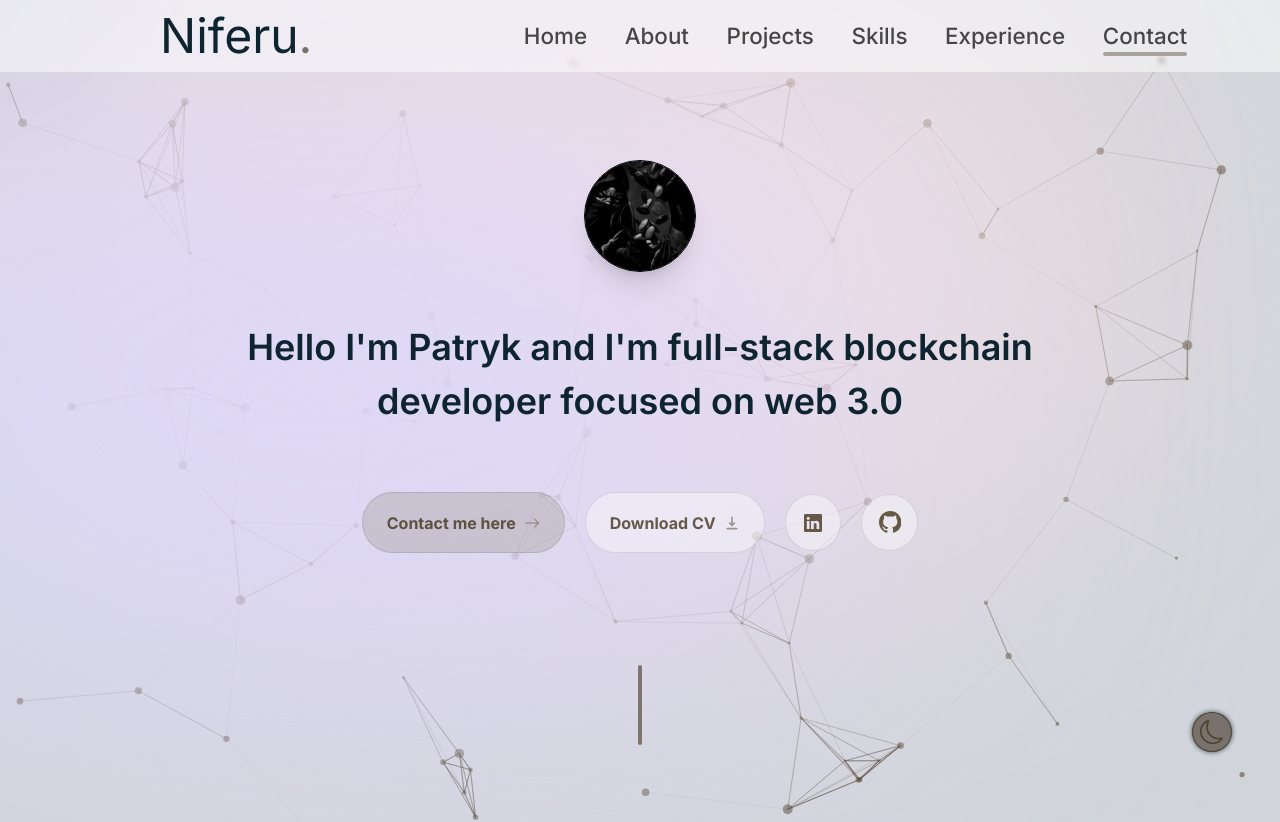
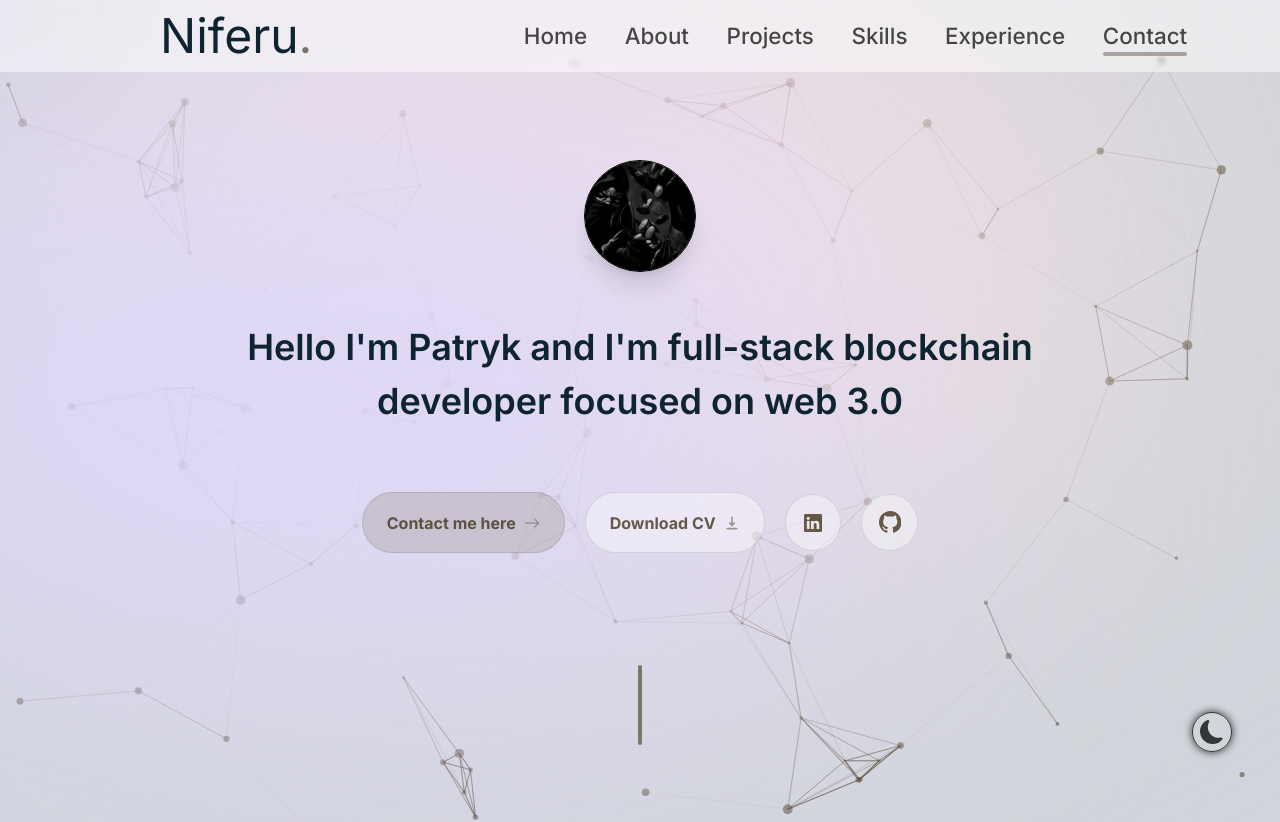
Before and after one commit to Nlferu/niferu-portfolio-website, a Next.js app: page / in a window 1280 px wide. Shown: the top 822 px of the page. Built offline with nearby package versions, Linux system fonts and the light colour scheme; no server answers.

Commit message:
colors finished

```diff
--- a/components/intro.tsx
+++ b/components/intro.tsx
@@ -56,21 +56,21 @@ export default function Intro() {
                     Contact me here <BsArrowRight className="opacity-60 group-hover:translate-x-[0.3rem] transition" />
                 </Link>
                 <a
-                    className="group flex items-center gap-2 px-[1.5rem] py-[1.1rem] font-bold text-nite hover:text-lord dark:text-alfa dark:hover:text-god borderBlack borderDevil bg-white dark:bg-black bg-opacity-40 dark:bg-opacity-40 rounded-full focus:scale-110 hover:scale-110 hover:bg-white dark:hover:bg-devil active:scale-105 duration-custom ease-customBezier hover:translate-y-[-4px]"
+                    className="group flex items-center gap-2 px-[1.5rem] py-[1.1rem] font-bold text-nite hover:text-lord dark:text-alfa dark:hover:text-god borderBlack borderDevil bg-white dark:bg-black bg-opacity-40 dark:bg-opacity-50 rounded-full focus:scale-110 hover:scale-110 hover:bg-white dark:hover:bg-devil active:scale-105 duration-custom ease-customBezier hover:translate-y-[-4px]"
                     href="/CV.pdf"
                     download
                 >
                     Download CV <HiDownload className="opacity-60 group-hover:translate-y-1 transition" />
                 </a>
                 <a
-                    className="flex items-center gap-2 p-[1.15rem] text-lg text-nite hover:text-lord dark:text-alfa dark:hover:text-god borderBlack borderDevil bg-white dark:bg-black bg-opacity-40 dark:bg-opacity-40 rounded-full focus:scale-110 hover:scale-[1.2] hover:bg-white dark:hover:bg-devil active:scale-110 duration-custom ease-customBezier hover:translate-y-[-4px]"
+                    className="flex items-center gap-2 p-[1.15rem] text-lg text-nite hover:text-lord dark:text-alfa dark:hover:text-god borderBlack borderDevil bg-white dark:bg-black bg-opacity-40 dark:bg-opacity-50 rounded-full focus:scale-110 hover:scale-[1.2] hover:bg-white dark:hover:bg-devil active:scale-110 duration-custom ease-customBezier hover:translate-y-[-4px]"
                     href="https://www.linkedin.com/in/patryk-wargacki-946401190/"
                     target="_blank"
                 >
                     <BsLinkedin />
                 </a>
                 <a
-                    className="flex items-center gap-2 p-[1.012rem] text-[1.4rem] text-nite hover:text-lord dark:text-alfa dark:hover:text-god borderBlack borderDevil bg-white dark:bg-black bg-opacity-40 dark:bg-opacity-40 rounded-full focus:scale-110 hover:scale-[1.2] hover:bg-white dark:hover:bg-devil active:scale-110 duration-custom ease-customBezier hover:translate-y-[-4px]"
+                    className="flex items-center gap-2 p-[1.012rem] text-[1.4rem] text-nite hover:text-lord dark:text-alfa dark:hover:text-god borderBlack borderDevil bg-white dark:bg-black bg-opacity-40 dark:bg-opacity-50 rounded-full focus:scale-110 hover:scale-[1.2] hover:bg-white dark:hover:bg-devil active:scale-110 duration-custom ease-customBezier hover:translate-y-[-4px]"
                     href="https://github.com/Neftyr"
                     target="_blank"
                 >
--- a/components/theme-switch.tsx
+++ b/components/theme-switch.tsx
@@ -1,7 +1,7 @@
 "use client"
 
 import React from "react"
-import { BsMoon, BsSun } from "react-icons/bs"
+import { BsMoonFill, BsSunFill } from "react-icons/bs"
 import { useTheme } from "@/context/theme-context"
 
 export type Theme = "light" | "dark"
@@ -11,10 +11,10 @@ export default function ThemeSwitch() {
 
     return (
         <button
-            className="flex fixed items-center bg-stone-500 bg-opacity-100 dark:bg-opacity-0 border-solid border-[0.2px] border-nite hover:border-lord dark:border-alfa shadow-night dark:shadow-sun hover:shadow-nightA dark:hover:shadow-sunA rounded-full justify-center backdrop-blur-[0.5rem] bottom-12 right-12 text-nite hover:text-lord dark:text-alfa dark:hover:text-god h-10 w-10 text-2xl hover:scale-[1.15] active:scale-105 transition-all"
+            className="flex fixed items-center bg-transparent bg-opacity-0 dark:bg-opacity-0 border-solid border-[0.3px] border-las hover:border-dev dark:border-anu shadow-night dark:shadow-sun hover:shadow-nightA dark:hover:shadow-sunA rounded-full justify-center backdrop-blur-[0.2rem] bottom-12 right-12 text-las hover:text-dev dark:text-ra dark:hover:text-anu h-10 w-10 text-2xl hover:scale-[1.15] active:scale-105 transition-all"
             onClick={toggleTheme}
         >
-            {theme === "light" ? <BsMoon /> : <BsSun />}
+            {theme === "light" ? <BsMoonFill /> : <BsSunFill />}
         </button>
     )
 }
--- a/tailwind.config.ts
+++ b/tailwind.config.ts
@@ -17,16 +17,22 @@ const config: Config = {
             },
             boxShadow: {
                 "3xl": "0 0 20px rgba(255, 255, 255, 0.2)",
-                sun: "0px 0px 5px rgba(255, 141, 0, 0.8)",
-                sunA: "0px 0px 9px rgba(255, 141, 0, 1)",
-                night: "0px 0px 5px rgba(14, 36, 49, 0.8)",
-                nightA: "0px 0px 9px rgba(14, 36, 49, 1)",
+                sun: "0px 0px 5px rgba(253, 186, 116, 0.8)",
+                sunA: "0px 0px 9px rgba(253, 186, 116, 1)",
+                night: "0px 0px 9px rgba(0, 0, 0, 0.8)",
+                nightA: "0px 0px 15px rgba(0, 0, 0, 1)",
             },
             colors: {
                 alfa: "rgba(255, 141, 0, 0.75)",
                 god: "rgba(255, 141, 0, 1)",
 
-                lotr: "#0e2431",
+                las: "rgba(14, 14, 14, 0.8)",
+                dev: "rgba(14, 14, 14, 1)",
+
+                ra: "rgba(253, 186, 116, 0.7)",
+                anu: "rgba(253, 186, 116, 1)",
+
+                lotr: "rgba(14, 36, 49, 1)",
 
                 nite: "rgba(67, 52, 28, 0.8)",
                 lord: "rgba(67, 52, 28, 1)",
```
